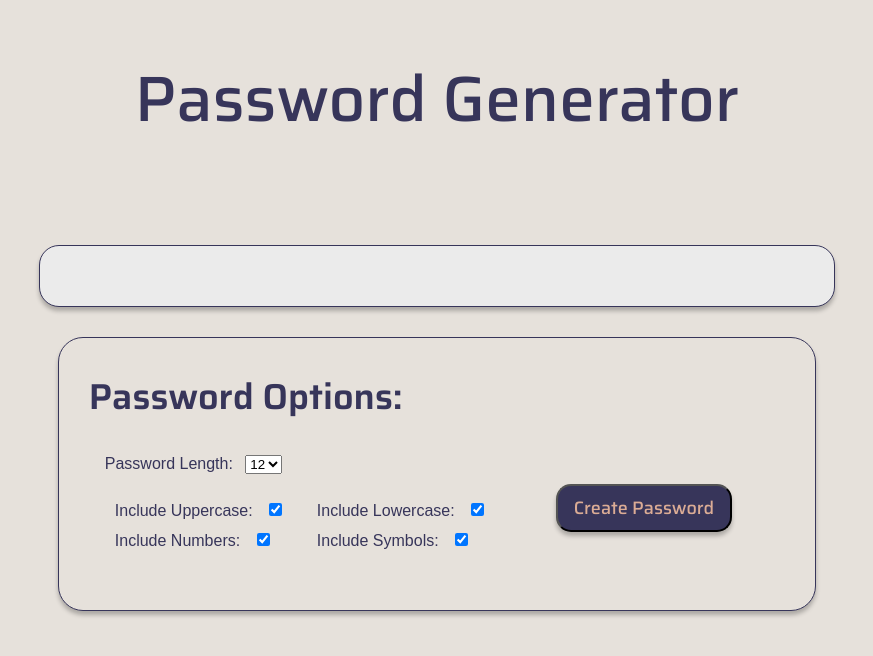
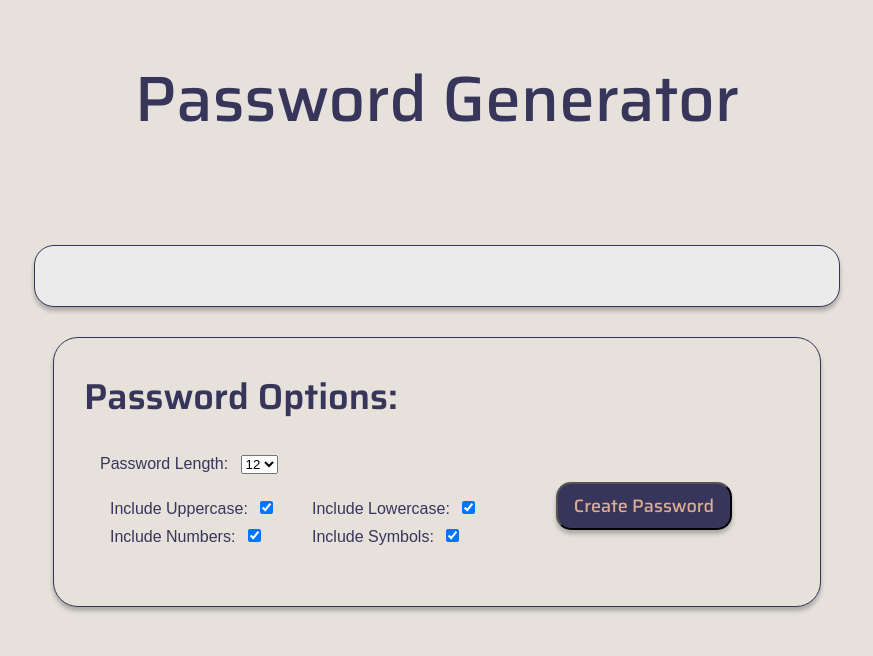
Before and after one commit to ColtonBothe-IT/PasswordGeneratorWebApp, a plain HTML site: page index.html in a window 1280 px wide. Shown: the whole page, without its empty margins (203-1076 px from the left). Drawn offline with Linux system fonts and the light colour scheme.

Commit message:
Update style.css

```diff
--- a/style.css
+++ b/style.css
@@ -4,6 +4,11 @@
 */
 *{
     font-family: Saria, sans-serif;
+    margin: 0;
+}
+
+html{
+    margin: 0;
 }
 
 body {
@@ -71,13 +76,15 @@ form {
 
 .password-box {
     margin: 30px auto;
-    width: 63%;
+
     background: #EBEBEB;
     border: .75px solid #37355A;
     border-radius: 20px;
     box-sizing: border-box;
     box-shadow: 0px 4px 4px rgba(0, 0, 0, 0.25);
     padding: 1.875rem 5rem;
+    width: 63%;
+    min-width: 370px;
 }
 
 .form-info {
@@ -93,6 +100,7 @@ form {
     padding: 1.875rem;
     padding-bottom: 3.125rem;
     width: 60%;
+    min-width: 350px;
 
 }
 
```
